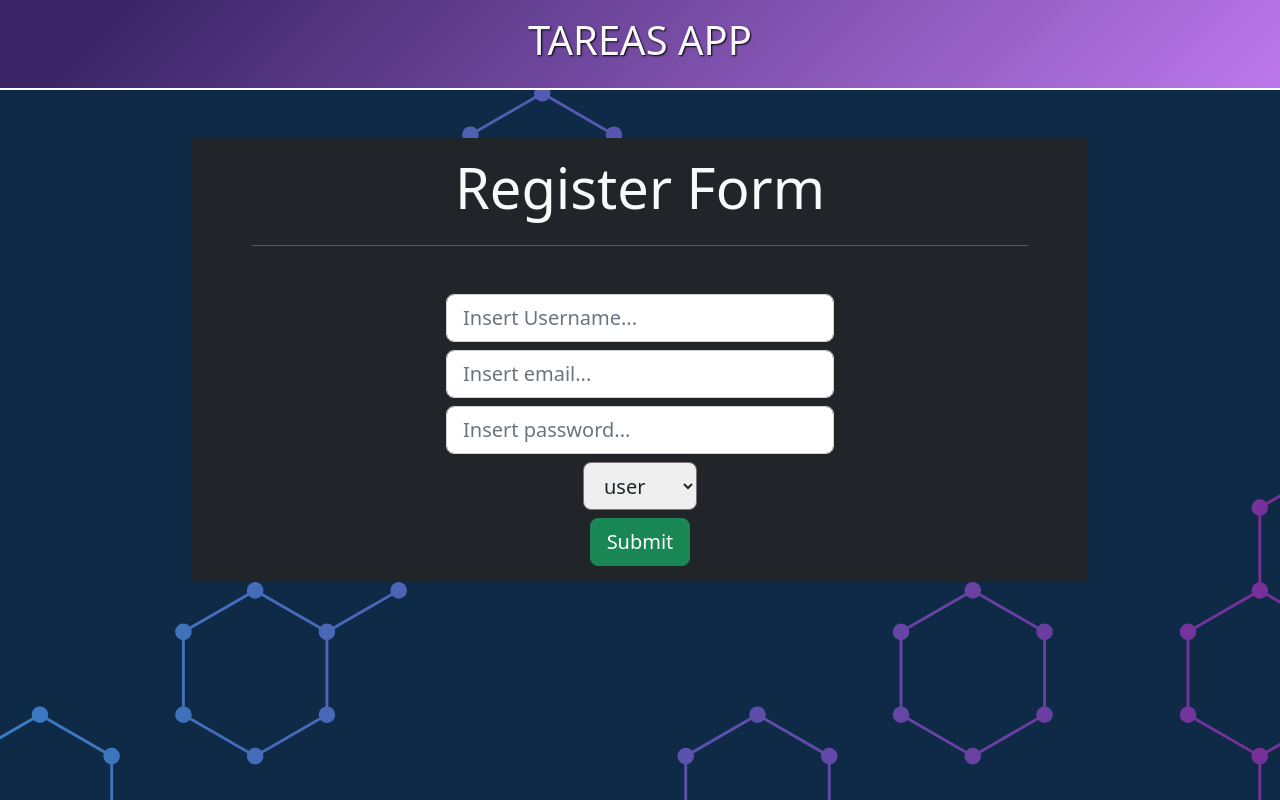
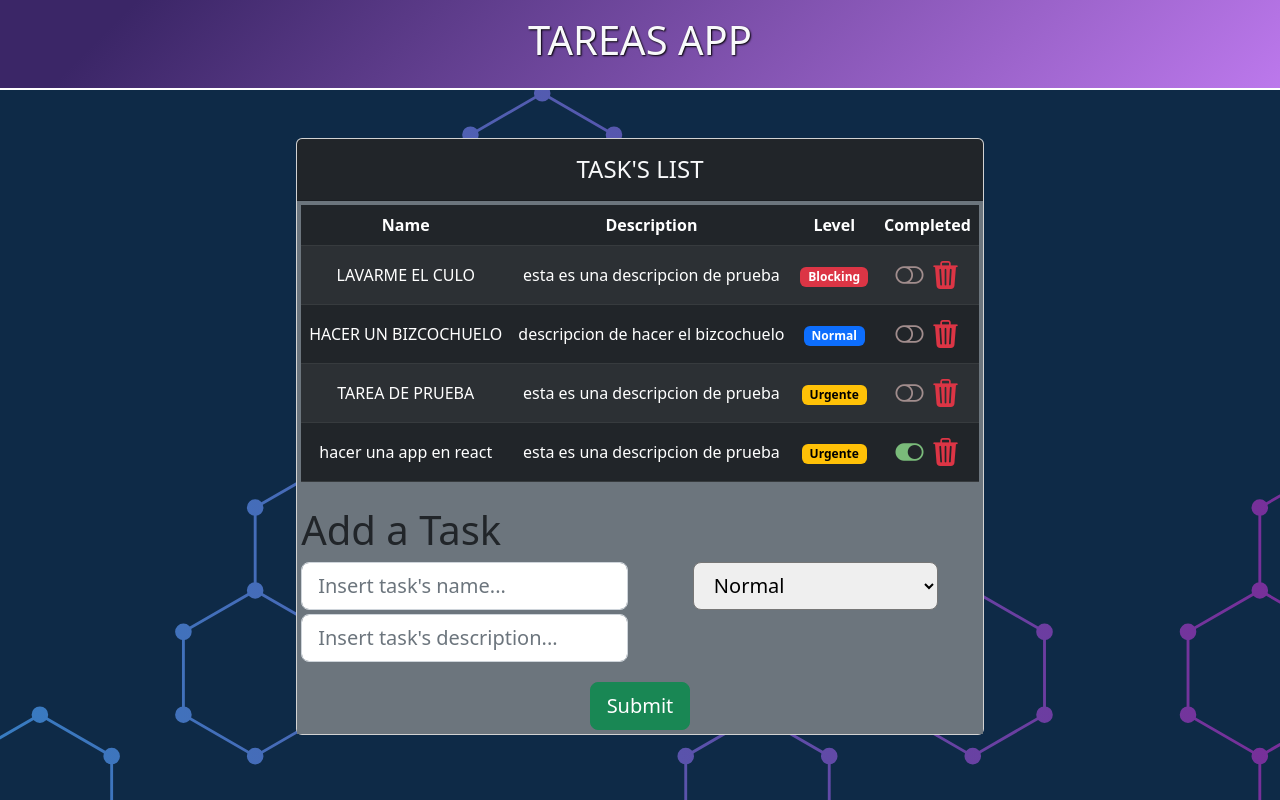
Before and after one commit to facundoangel/proyectoReactOpenBootcamp, a React (Create React App) app: page / in a window 1280 px wide. Built offline with nearby package versions, Linux system fonts and the light colour scheme.

Commit message:
creacion de formulario reactivo para agregar tareas

```diff
--- a/src/App.js
+++ b/src/App.js
@@ -14,15 +14,15 @@ function App() {
         <div className="head-page container-fluid  text-center py-3 sticky-top">
           <h1 className="text-light">TAREAS APP</h1>
         </div>
-        {/* <div className=" card mt-5">
+        <div className=" card mt-5">
           <div className=" card-header bg-dark">
             <h2 className="h4 text-center mt-2 text-light">TASK'S LIST</h2>
           </div>
           <div className="card-body p-1 bg-secondary list-tasks">
             <TaskList></TaskList>
           </div>
-        </div> */}
-        <div
+        </div>
+        {/* <div
           className="jumbotron bg-dark text-light py-3 px-5 my-5"
           style={{ minWidth: "70vw" }}
         >
@@ -31,7 +31,7 @@ function App() {
             <hr className="mb-5 mt-3 "></hr>
             <FormRegister></FormRegister>
           </div>
-        </div>
+        </div> */}
       </div>
     </>
   );
--- a/src/components/container/task_list.jsx
+++ b/src/components/container/task_list.jsx
@@ -3,6 +3,7 @@ import Task from "../../models/task.model";
 import Level from "../../models/levels.enum";
 import TaskComponent from "../pure/taskComponent";
 import AddFormTask from "../form/addFormTask";
+import AddFormTaskReactive from "../form/addFormTaskReactive";
 
 const TaskList = () => {
   const [task, setTask] = useState(null);
@@ -99,7 +100,8 @@ const TaskList = () => {
       ) : (
         <p className="h3 text-center w-100 py-5">There are not tasks</p>
       )}
-      <AddFormTask addTask={handleAddTask} amountTask={task.length} />
+      {/* <AddFormTask addTask={handleAddTask} amountTask={task.length} /> */}
+      <AddFormTaskReactive addTask={handleAddTask} amountTask={task.length} />
     </>
   );
 };
--- /dev/null
+++ b/src/components/form/addFormTaskReactive.jsx
@@ -0,0 +1,92 @@
+import React, { useRef } from "react";
+import LEVEL from "../../models/levels.enum";
+import * as Yup from "yup";
+import { Formik, Form, Field, ErrorMessage } from "formik";
+import Task from "../../models/task.model";
+
+const initialValues = {
+  name: "",
+  description: "",
+  level: LEVEL.NORMAL,
+};
+
+const validationSchema = Yup.object().shape({
+  name: Yup.string()
+    .required("Name is required")
+    .min(3, "Name must be at least 3 characters")
+    .max(10, "Name too Long"),
+  description: Yup.string()
+    .required("description is required")
+    .matches("^[a-zA-Z0-9]+$", "Description must be alphanumeric"),
+});
+
+const AddFormTaskReactive = ({ addTask, amountTask }) => {
+  const handleAddTask = (e) => {
+    const newTask = new Task(e.name, e.description, e.level);
+    addTask(newTask);
+  };
+
+  return (
+    <>
+      <h2 className="display-6 mb-2 mt-4">Add a Task</h2>
+      <Formik
+        initialValues={initialValues}
+        validationSchema={validationSchema}
+        onSubmit={(e) => {
+          handleAddTask(e);
+        }}
+      >
+        <Form className="text-center">
+          <div className="row">
+            <div className="col-6">
+              <ErrorMessage
+                name="name"
+                component="div"
+                className="alert alert-danger"
+              />
+              <Field
+                className="form-control form-control-lg  mb-1"
+                name="name"
+                placeholder="Insert task's name..."
+              ></Field>
+              <ErrorMessage
+                name="description"
+                component="div"
+                className="alert alert-danger"
+              />
+              <Field
+                className="form-control form-control-lg  mb-1"
+                name="description"
+                placeholder="Insert task's description..."
+              ></Field>
+            </div>
+            <div className="col-6">
+              <Field name="level">
+                {({ field, form, meta }) => {
+                  return (
+                    <select
+                      className=" form-control-lg mb-3 w-75"
+                      name="level"
+                      id="level"
+                      defaultValue="normal"
+                      {...field}
+                    >
+                      <option value="blocking">Blocking</option>
+                      <option value="normal">Normal</option>
+                      <option value="urgente">Urgente</option>
+                    </select>
+                  );
+                }}
+              </Field>
+            </div>
+          </div>
+          <button className="btn btn-success btn-lg mt-3" type="submit">
+            Submit
+          </button>
+        </Form>
+      </Formik>
+    </>
+  );
+};
+
+export default AddFormTaskReactive;
```
Also changed, not shown: src/components/form/formRegister.scss (deleted).
